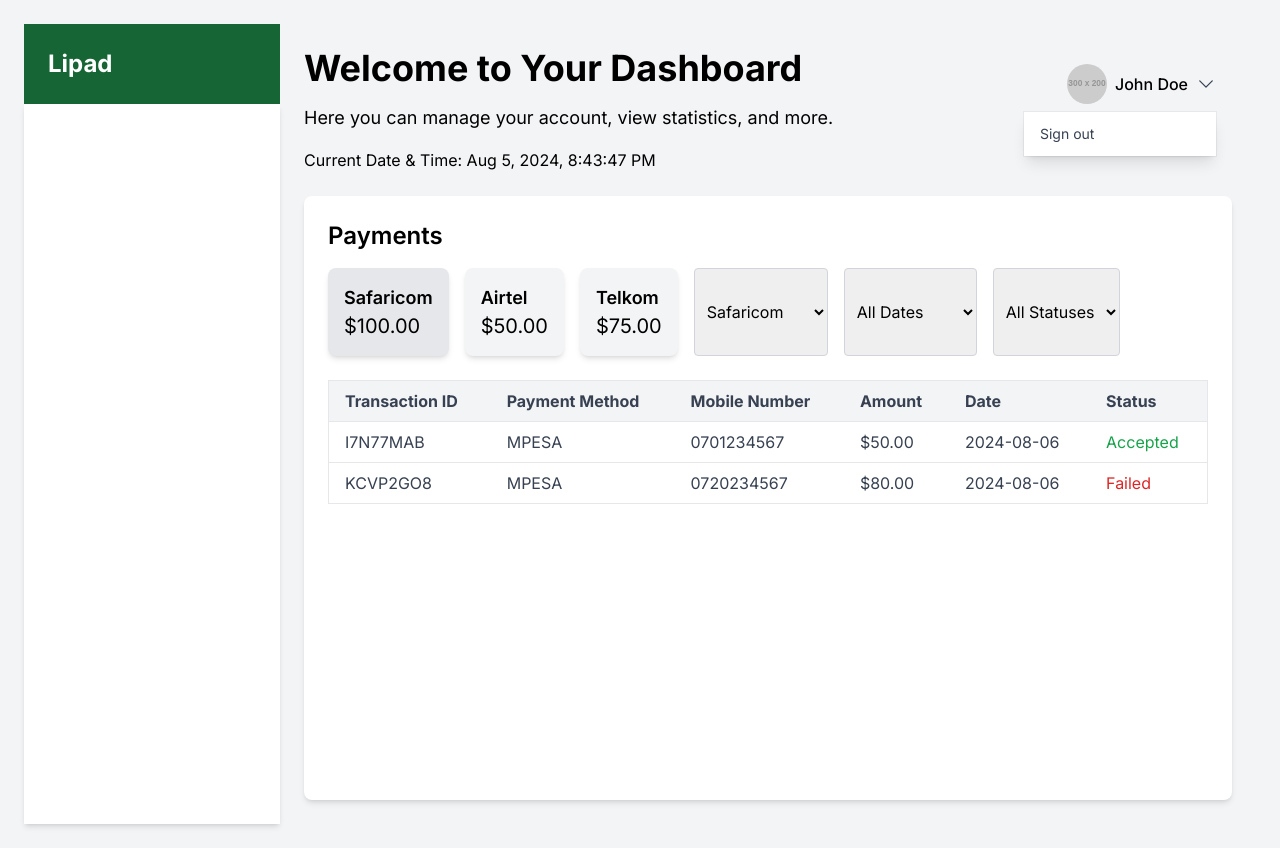
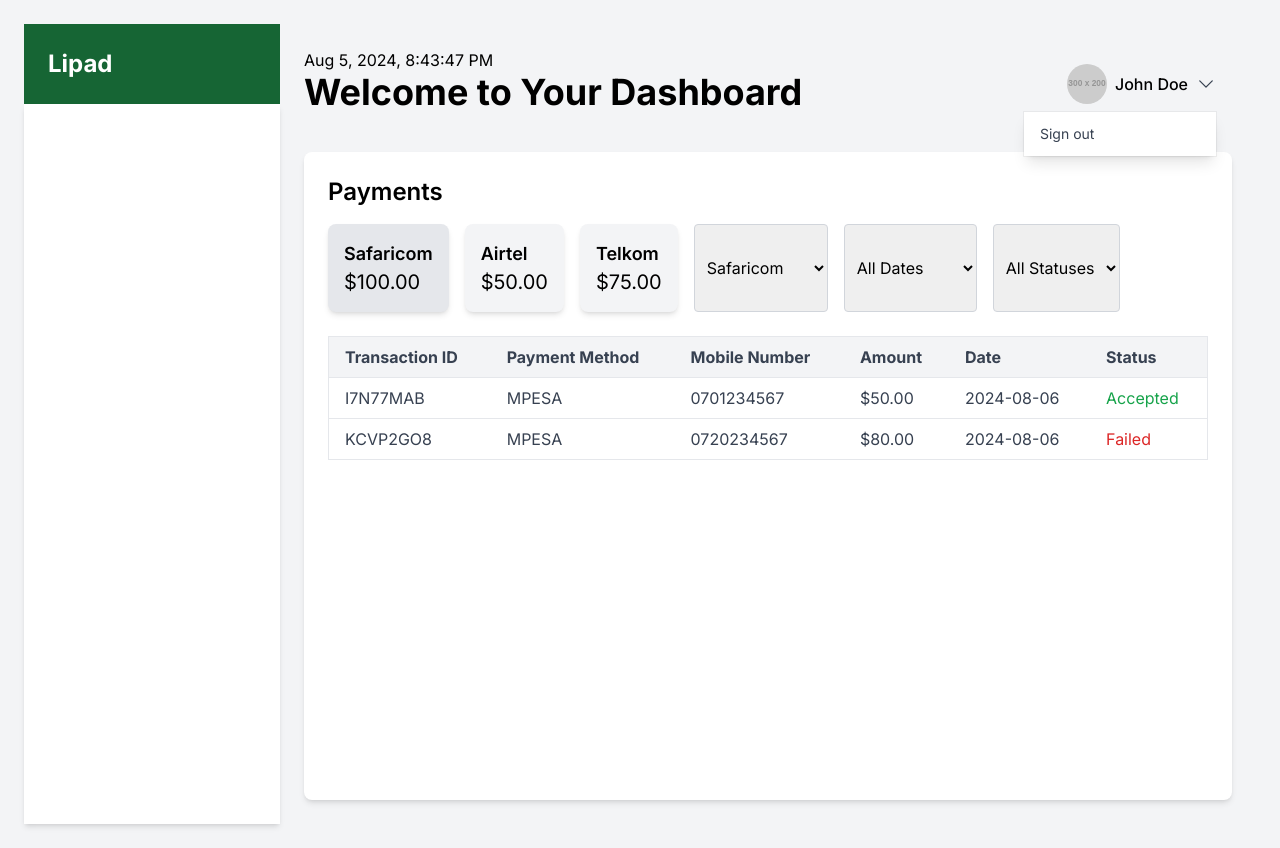
Before and after one commit to Achors/lipad, a Next.js app in the folder lipa/: page / in a window 1280 px wide. Built offline with nearby package versions, Linux system fonts and the light colour scheme.

Commit message:
testing UI

```diff
--- a/lipa/src/components/dashboard.js
+++ b/lipa/src/components/dashboard.js
@@ -16,9 +16,9 @@ export default function Dashboard() {
                 <div className="flex-1 flex flex-col p-6">
                     <Profile />
                     <div className="mb-6">
+                    <p className="text-md"> {currentDateTime}</p>
                         <h1 className="text-4xl font-bold mb-4">Welcome to Your Dashboard</h1>
-                        <p className="text-lg mb-4">Here you can manage your account, view statistics, and more.</p>
-                        <p className="text-md">Current Date & Time: {currentDateTime}</p>
+
                     </div>
                     <Transactions />
                 </div>
```
